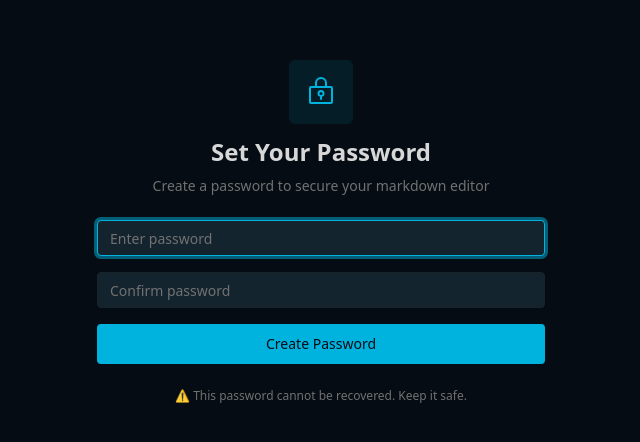
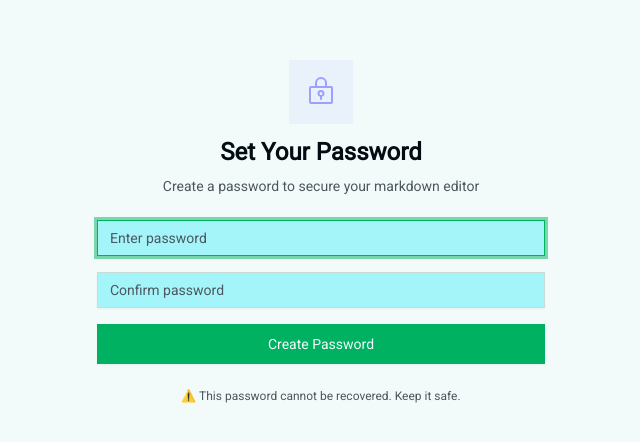
Before and after one commit to varienos/markvault, a React (Vite) app: page / in a window 1280 px wide. Shown: the part 168-610 px from the top of the page, without its empty margins (319-959 px from the left). Built offline with nearby package versions, Linux system fonts and the light colour scheme.

Commit message:
Add spark configuration

```diff
--- a/index.html
+++ b/index.html
@@ -7,7 +7,7 @@
     <title>Markdown Editor</title>
     <link rel="preconnect" href="https://fonts.googleapis.com">
     <link rel="preconnect" href="https://fonts.gstatic.com" crossorigin>
-    <link href="https://fonts.googleapis.com/css2?family=JetBrains+Mono:wght@400;500;600&display=swap" rel="stylesheet">
+    <link rel="stylesheet" href="https://fonts.googleapis.com/css2?family=Roboto&family=Roboto+Slab&family=JetBrains+Mono&display=swap">
     <link href="/src/main.css" rel="stylesheet" />
 </head>
 
--- /dev/null
+++ b/runtime.config.json
@@ -0,0 +1,3 @@
+{
+  "app": "1be44f036a8745a391be"
+}
--- a/src/index.css
+++ b/src/index.css
@@ -8,27 +8,49 @@
 }
 
 :root {
-  --background: oklch(0.15 0.02 250);
-  --foreground: oklch(0.88 0 0);
-  --card: oklch(0.18 0.03 240);
-  --card-foreground: oklch(0.88 0 0);
-  --popover: oklch(0.18 0.03 240);
-  --popover-foreground: oklch(0.88 0 0);
-  --primary: oklch(0.70 0.15 220);
-  --primary-foreground: oklch(0.15 0.02 250);
-  --secondary: oklch(0.25 0.03 240);
-  --secondary-foreground: oklch(0.88 0 0);
-  --muted: oklch(0.20 0.02 245);
-  --muted-foreground: oklch(0.55 0 0);
-  --accent: oklch(0.70 0.15 220);
-  --accent-foreground: oklch(0.15 0.02 250);
-  --destructive: oklch(0.55 0.22 25);
-  --destructive-foreground: oklch(0.95 0 0);
-  --border: oklch(0.25 0.02 240);
-  --input: oklch(0.25 0.02 240);
-  --ring: oklch(0.70 0.15 220);
-  --radius: 0.25rem;
+  --background: oklch(0.98 0.01 180);
+  --foreground: oklch(0.15 0.02 240);
+  --card: oklch(0.99 0.005 180);
+  --card-foreground: oklch(0.15 0.02 240);
+  --popover: oklch(1.00 0 0);
+  --popover-foreground: oklch(0.15 0.02 240);
+  --primary: oklch(0.65 0.20 160);
+  --primary-foreground: oklch(0.98 0.01 180);
+  --secondary: oklch(0.92 0.08 200);
+  --secondary-foreground: oklch(0.20 0.05 240);
+  --muted: oklch(0.94 0.02 180);
+  --muted-foreground: oklch(0.45 0.02 240);
+  --accent: oklch(0.75 0.15 280);
+  --accent-foreground: oklch(0.15 0.02 240);
+  --destructive: oklch(0.65 0.20 25);
+  --destructive-foreground: oklch(0.98 0.01 180);
+  --border: oklch(0.88 0.02 180);
+  --input: oklch(0.88 0.02 180);
+  --ring: oklch(0.65 0.20 160);
+  --radius: 0rem;
   --editor-bg: oklch(0.08 0.01 250);
+  --font-sans: Roboto;
+  --font-serif: Roboto Slab;
+  --font-mono: JetBrains Mono;
+  --chart-1: oklch(0.65 0.20 160);
+  --chart-2: oklch(0.75 0.15 280);
+  --chart-3: oklch(0.55 0.18 120);
+  --chart-4: oklch(0.70 0.12 320);
+  --chart-5: oklch(0.60 0.15 40);
+  --sidebar: oklch(0.96 0.01 180);
+  --sidebar-foreground: oklch(0.15 0.02 240);
+  --sidebar-primary: oklch(0.65 0.20 160);
+  --sidebar-primary-foreground: oklch(0.98 0.01 180);
+  --sidebar-accent: oklch(0.92 0.08 200);
+  --sidebar-accent-foreground: oklch(0.20 0.05 240);
+  --sidebar-border: oklch(0.88 0.02 180);
+  --sidebar-ring: oklch(0.65 0.20 160);
+  --shadow-color: oklch(0.65 0.20 160);
+  --shadow-opacity: 0.15;
+  --shadow-blur: 8px;
+  --shadow-spread: 0px;
+  --shadow-offset-x: 0px;
+  --shadow-offset-y: 4px;
 }
 
 @theme {
@@ -59,7 +81,7 @@
 }
 
 body {
-  font-family: system-ui, -apple-system, sans-serif;
+  font-family: var(--font-sans), ui-sans-serif, system-ui, -apple-system, BlinkMacSystemFont, 'Segoe UI', Roboto, 'Helvetica Neue', Arial, 'Noto Sans', sans-serif, 'Apple Color Emoji', 'Segoe UI Emoji', 'Segoe UI Symbol', 'Noto Color Emoji';
 }
 
 .font-mono {
```
